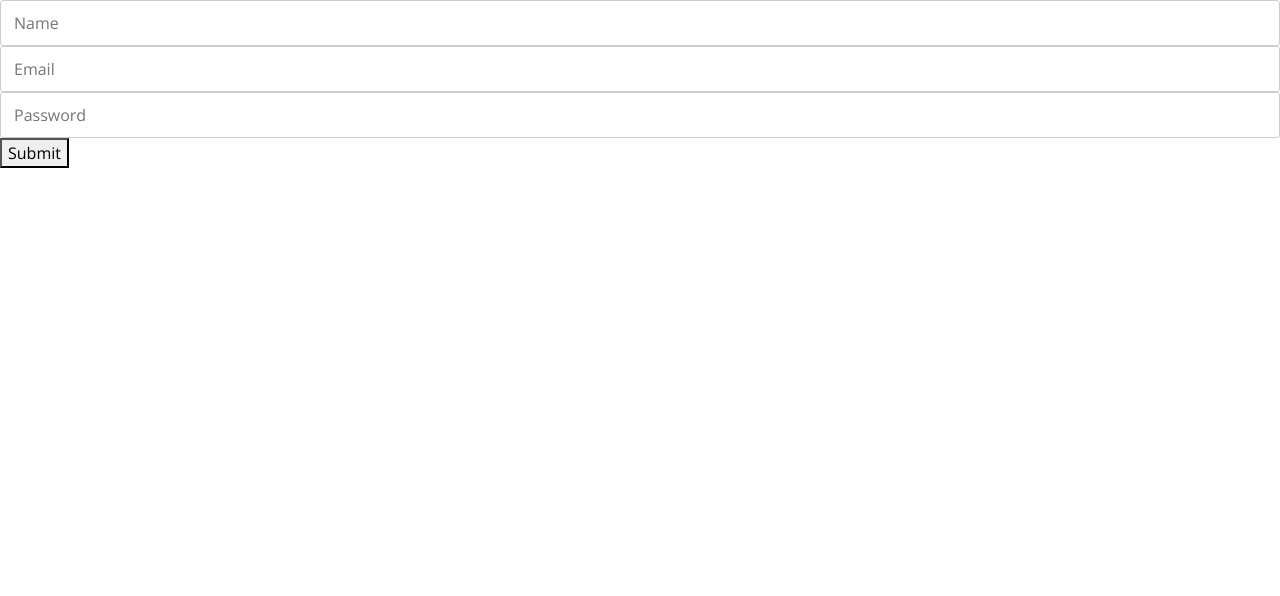
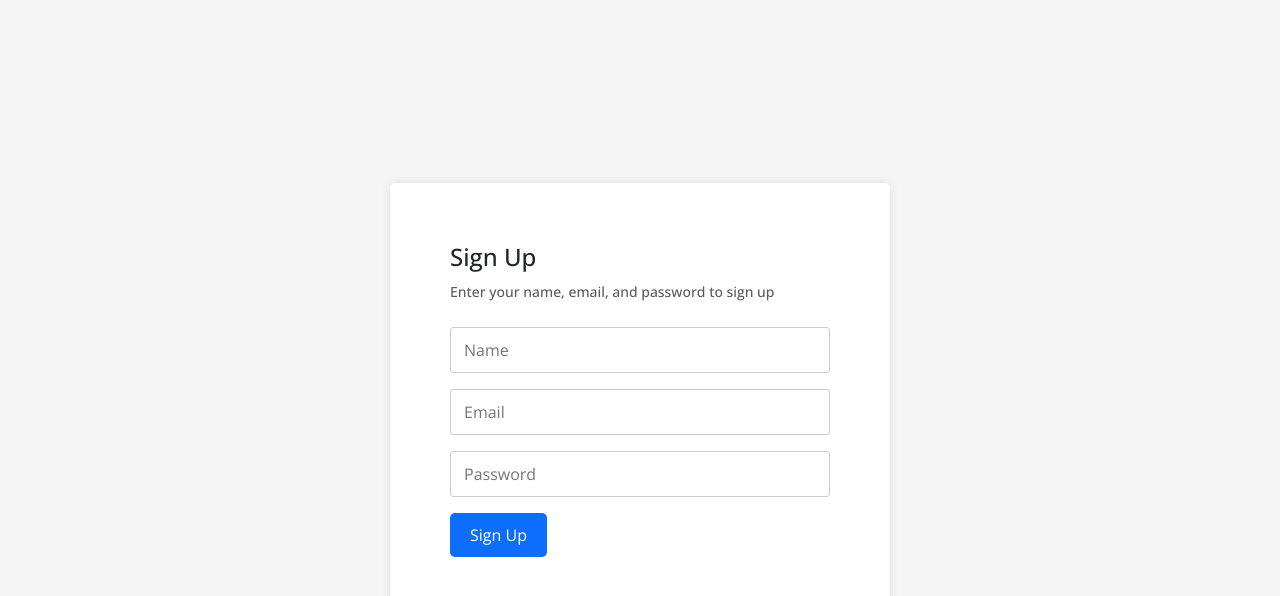
Before and after one commit to Rafiul-Islam/Task-Tracker, a React (Vite) app in the folder client/: page /signup in a window 1280 px wide. Shown: the top 596 px of the page. Built offline with nearby package versions, Linux system fonts and the light colour scheme.

Commit message:
feat: Signup page design updated

```diff
--- a/client/src/Pages/SignUp.tsx
+++ /dev/null
@@ -1,56 +0,0 @@
-import * as z from "zod";
-import {FieldValues, useForm} from "react-hook-form";
-import {zodResolver} from "@hookform/resolvers/zod";
-import {useNavigate} from "react-router-dom";
-import authServices from "../services/auth/authServices.ts";
-
-const schema = z.object({
-  name: z
-      .string()
-      .min(1, {message: "Name is required"})
-      .min(3, {message: "Name must be at least 3 characters"})
-      .max(20, {message: "Name must be within 20 characters"}),
-  email: z
-      .string()
-      .min(1, {message: "Email is required"})
-      .email({message: 'Please enter a valid email'}),
-  password: z
-      .string()
-      .min(1, {message: "Password is required"})
-      .regex(/^(?=.*[a-z])(?=.*[A-Z])(?=.*\d)(?=.*[@$!%*?&])[A-Za-z\d@$!%*?&#+-]{8,}$/, {
-        message: "Password must be at least 8 characters long, include at least one uppercase letter, one lowercase letter, one number, and one special character",
-      })
-});
-
-type FormData = z.infer<typeof schema>;
-
-const SignUp = () => {
-  const navigate = useNavigate();
-  const {register, handleSubmit, formState: {errors}} = useForm<FormData>({
-    resolver: zodResolver(schema)
-  });
-
-  const handleSignUp = (data: FieldValues) => {
-    const {name, email, password} = data;
-    authServices.signup({name, email, password}, navigate);
-  }
-  return (
-      <form onSubmit={handleSubmit(handleSignUp)}>
-        <div>
-          <input type="text" placeholder="Name" {...register("name")} /> <br/>
-          <span>{errors.name?.message && errors.name.message}</span>
-        </div>
-        <div>
-          <input type="email" placeholder="Email" {...register("email")} /> <br/>
-          <span>{errors.email?.message && errors.email.message}</span>
-        </div>
-        <div>
-          <input type="password" placeholder="Password" {...register("password")} /> <br/>
-          <span>{errors.password?.message && errors.password.message}</span>
-        </div>
-        <button type='submit'>Submit</button>
-      </form>
-  );
-};
-
-export default SignUp;
--- a/client/src/Pages/login/LoginForm.tsx
+++ b/client/src/Pages/login/LoginForm.tsx
@@ -38,17 +38,17 @@ const LoginForm = () => {
             <form onSubmit={handleSubmit(handleLogin)}>
                 <div className='mb-3'>
                     <input autoFocus type="email" placeholder="Email" {...register("email")} /> <br/>
-                    <span>{errors.email?.message && errors.email.message}</span>
+                    <small className='text-danger'>{errors.email?.message && errors.email.message}</small>
                 </div>
                 <div className='mb-3'>
                     <input type="password" placeholder="Password" {...register("password")} /> <br/>
-                    <span>{errors.password?.message && errors.password.message}</span>
+                    <small className='text-danger'>{errors.password?.message && errors.password.message}</small>
                 </div>
                 <div className='text-end'>
                     <Link className='text-decoration-none fst-italic text-secondary' to="/forgot-password">Forgot Password</Link>
                 </div>
                 <div>
-                    <button className='btn btn-primary' type='submit'>Submit</button>
+                    <button className='btn btn-primary' type='submit'>Sign In</button>
                 </div>
                 <div className='mt-4'>
                     <span>Don't have an account? </span>
--- a/client/src/Pages/login/LoginPage.tsx
+++ b/client/src/Pages/login/LoginPage.tsx
@@ -1,5 +1,5 @@
 import LoginForm from "./LoginForm.tsx";
-import "./styles.css";
+import "../styles.css";
 
 const LoginPage = () => {
     return (
--- /dev/null
+++ b/client/src/Pages/signup/SignUp.tsx
@@ -0,0 +1,12 @@
+import SignUpForm from "./SignupForm.tsx";
+import '../styles.css';
+
+const SignUp = () => {
+    return (
+        <div className='signup-page'>
+            <SignUpForm/>
+        </div>
+    );
+};
+
+export default SignUp;
--- /dev/null
+++ b/client/src/Pages/signup/SignupForm.tsx
@@ -0,0 +1,62 @@
+import * as z from "zod";
+import {FieldValues, useForm} from "react-hook-form";
+import {zodResolver} from "@hookform/resolvers/zod";
+import {useNavigate} from "react-router-dom";
+import authServices from "../../services/auth/authServices.ts";
+
+const schema = z.object({
+    name: z
+        .string()
+        .min(1, {message: "Name is required"})
+        .min(3, {message: "Name must be at least 3 characters"})
+        .max(20, {message: "Name must be within 20 characters"}),
+    email: z
+        .string()
+        .min(1, {message: "Email is required"})
+        .email({message: 'Please enter a valid email'}),
+    password: z
+        .string()
+        .min(1, {message: "Password is required"})
+        .regex(/^(?=.*[a-z])(?=.*[A-Z])(?=.*\d)(?=.*[@$!%*?&])[A-Za-z\d@$!%*?&#+-]{8,}$/, {
+            message: "Password must be at least 8 characters long, include at least one uppercase letter, one lowercase letter, one number, and one special character",
+        })
+});
+
+type FormData = z.infer<typeof schema>;
+
+const SignUpForm = () => {
+    const navigate = useNavigate();
+    const {register, handleSubmit, formState: {errors}} = useForm<FormData>({
+        resolver: zodResolver(schema)
+    });
+
+    const handleSignUp = (data: FieldValues) => {
+        const {name, email, password} = data;
+        authServices.signup({name, email, password}, navigate);
+    }
+    return (
+        <div className='signup-form-container'>
+            <div className='mb-4'>
+                <h4>Sign Up</h4>
+                <small className='text-muted'>Enter your name, email, and password to sign up</small>
+            </div>
+            <form onSubmit={handleSubmit(handleSignUp)}>
+                <div className='mb-3'>
+                    <input type="text" placeholder="Name" {...register("name")} /> <br/>
+                    <small className='text-danger'>{errors.name?.message && errors.name.message}</small>
+                </div>
+                <div className='mb-3'>
+                    <input type="email" placeholder="Email" {...register("email")} /> <br/>
+                    <small className='text-danger'>{errors.email?.message && errors.email.message}</small>
+                </div>
+                <div className='mb-3'>
+                    <input type="password" placeholder="Password" {...register("password")} /> <br/>
+                    <small className='text-danger'>{errors.password?.message && errors.password.message}</small>
+                </div>
+                <button className='btn btn-primary' type='submit'>Sign Up</button>
+            </form>
+        </div>
+    );
+};
+
+export default SignUpForm;
--- a/client/src/Pages/login/styles.css
+++ b/client/src/Pages/styles.css
@@ -1,4 +1,5 @@
-.login-page{
+.login-page,
+.signup-page {
     display: flex;
     justify-content: center;
     align-items: center;
@@ -6,11 +7,12 @@
     background-color: #f5f5f5;
 }
 
-.login-form-container{
+.login-form-container,
+.signup-form-container {
     margin: 10px;
     width: 500px;
     padding: 60px;
     background-color: #fff;
     border-radius: 5px;
-    box-shadow: 0 0 10px rgba(0,0,0,0.1);
+    box-shadow: 0 0 10px rgba(0, 0, 0, 0.1);
 }
--- a/client/src/router/index.tsx
+++ b/client/src/router/index.tsx
@@ -4,7 +4,7 @@ import TasksPage from "../Pages/TasksPage.tsx";
 import PrivateRoute from "../components/PrivateRoute.tsx";
 import PublicRoute from "../components/PublicRoute.tsx";
 import ErrorPage from "../Pages/ErrorPage.tsx";
-import SignUp from "../Pages/SignUp.tsx";
+import SignUp from "../Pages/signup/SignUp.tsx";
 import ForgotPassword from "../Pages/ForgotPassword.tsx";
 import AddTask from "../components/AddTask.tsx";
 import UpdateTask from "../components/UpdateTask.tsx";
```
